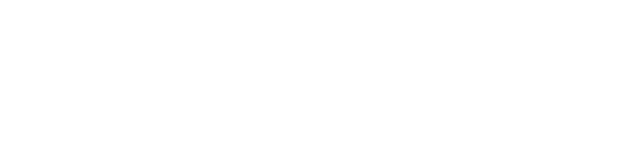
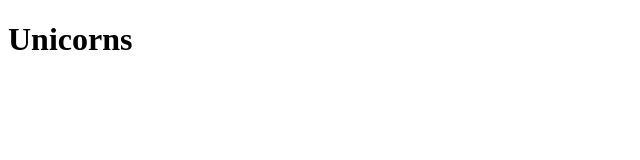
Before and after one commit to raylu15742cs/odin-basicinformation, a plain HTML site: page pages/404.html in a window 1280 px wide. Shown: the whole page, without its empty margins (0-640 px from the left). Drawn offline with Linux system fonts and the light colour scheme.

Commit message:
update 404

```diff
--- a/pages/404.html
+++ b/pages/404.html
@@ -4,9 +4,9 @@
     <meta charset="UTF-8">
     <meta http-equiv="X-UA-Compatible" content="IE=edge">
     <meta name="viewport" content="width=device-width, initial-scale=1.0">
-    <title>Document</title>
+    <title>404</title>
 </head>
 <body>
-
+    <h1> Unicorns </h1>
 </body>
 </html>
```
